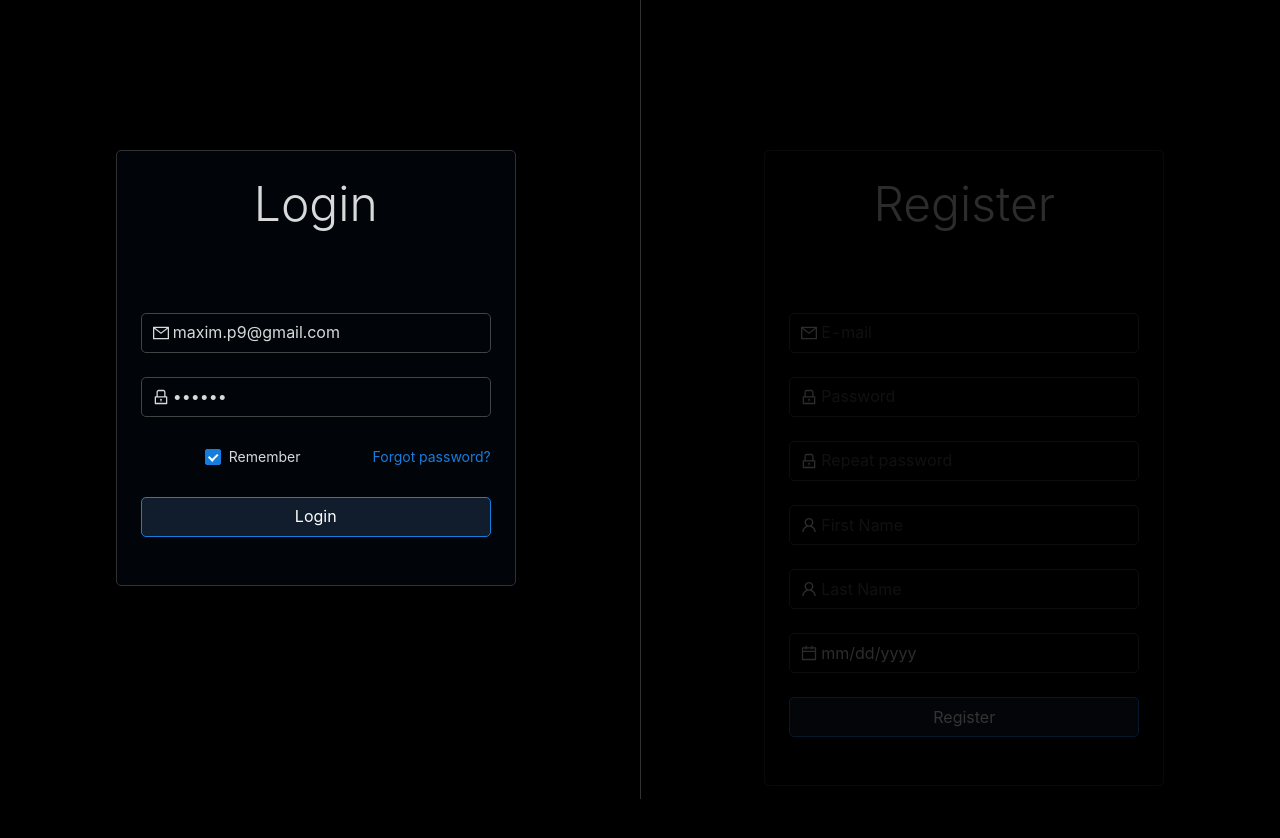
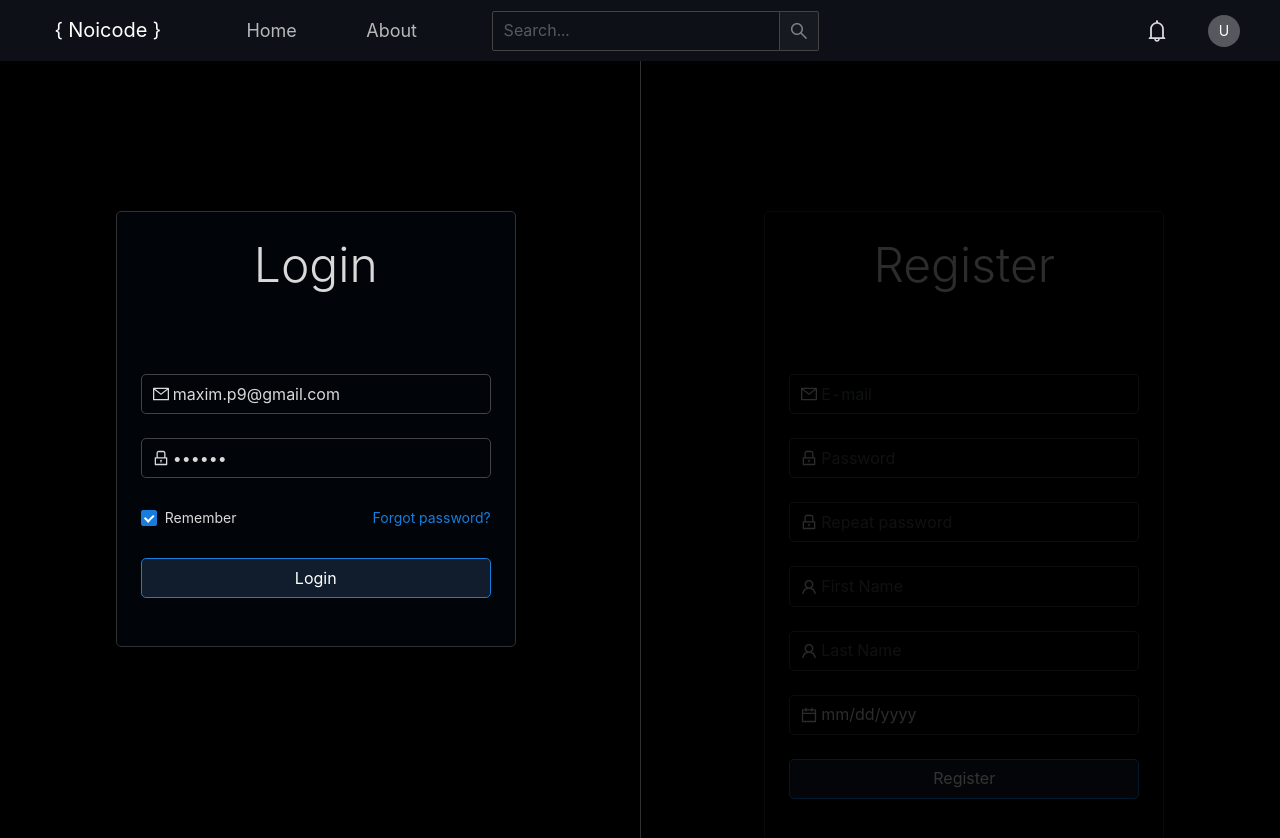
Before and after one commit to max-pok/Noicode, a React (Create React App) app in the folder client/: page /auth in a window 1280 px wide. Shown: the top 838 px of the page. Before the commit the page ends 800 px from the top, so only its background shows below. Built offline with nearby package versions, Linux system fonts and the light colour scheme.

Commit message:
init navbar

```diff
--- a/client/src/App.js
+++ b/client/src/App.js
@@ -1,6 +1,7 @@
 import { useState, useEffect } from "react"
 import Auth from "./components/authentication/auth"
 import Home from "./components/home/home"
+import Navbar from "./components/navbar/navbar"
 import { BrowserRouter as Router, Switch, Route, Redirect } from "react-router-dom"
 import "./App.css"
 
@@ -23,16 +24,18 @@ function App() {
   return (
     <div className='App'>
       <Router>
+        <Navbar />
         <Switch>
-          <Route exact path='/auth'>
+          <Route path='/auth' exact>
             {token ? <Redirect to='/home' /> : <Auth saveToken={saveToken} />}
           </Route>
-          <Route path='/home'>
+          <Route path='/home' exact>
             <Home />
           </Route>
-          <Route path='/'>
+          <Route path='/' exact>
             <Home />
           </Route>
+          <Redirect to='/home' />
         </Switch>
       </Router>
     </div>
--- a/client/src/components/authentication/auth.css
+++ b/client/src/components/authentication/auth.css
@@ -1,4 +1,5 @@
 .combined-pages {
+  text-align: left;
   display: flex;
   flex-direction: row;
   align-content: stretch;
@@ -23,6 +24,6 @@
   }
   .divider {
     height: auto;
-    width: 100vh;
+    width: 100vw;
   }
 }
--- /dev/null
+++ b/client/src/components/navbar/navbar.css
@@ -0,0 +1,44 @@
+.navbar-logo {
+  padding: 15px;
+  color: #fff;
+  pointer-events: none;
+  margin-left: 40px;
+}
+
+.navbar-logo:hover {
+  color: black;
+  background-color: #fff;
+}
+
+.navbar-main-bg {
+  background-color: #0d1117;
+  padding: 0px;
+  box-shadow: 0 2px 4px 0 rgba(0, 0, 0.1, 0.3);
+}
+
+.nav-link {
+  color: rgba(255, 255, 255, 0.7);
+}
+
+.nav-link {
+  color: rgba(255, 255, 255, 0.7);
+  margin-left: 40px;
+  border-radius: 5px;
+  width: 80px;
+}
+
+.nav-link:hover {
+  color: rgb(15, 117, 201);
+}
+
+.nav-item {
+  font-size: large;
+}
+
+.alert-icon:hover {
+  color: rgb(15, 117, 201);
+}
+
+.d-flex {
+  padding-right: 40px;
+}
--- /dev/null
+++ b/client/src/components/navbar/navbar.js
@@ -0,0 +1,50 @@
+import "./navbar.css"
+import { NavLink } from "react-router-dom"
+import { Input, Typography, Avatar } from "antd"
+import { BellOutlined, AntDesignOutlined } from "@ant-design/icons"
+
+const { Search } = Input
+const { Title } = Typography
+
+const Navbar = () => {
+  const onSearch = (value) => console.log(value)
+
+  return (
+    <nav className='navbar navbar-expand-lg navbar-main-bg'>
+      <NavLink className='navbar-brand navbar-logo' to='/' exact>
+        {`{ Noicode }`}
+      </NavLink>
+
+      <button className='navbar-toggler' type='button' data-toggle='collapse' data-target='#navbarSupportedContent' aria-controls='navbarSupportedContent' aria-expanded='false' aria-label='Toggle navigation'>
+        sdf
+      </button>
+
+      <div className='collapse navbar-collapse' id='navbarSupportedContent'>
+        <ul className='navbar-nav me-auto mb-2 mb-lg-0'>
+          <li className='nav-item'>
+            <NavLink className='nav-link' to='/' exact>
+              Home
+            </NavLink>
+          </li>
+
+          <li className='nav-item'>
+            <NavLink className='nav-link' to='/about' exact>
+              About
+            </NavLink>
+          </li>
+          <li className='nav-item'>
+            <Search placeholder='Search...' allowClear onSearch={onSearch} size='large' style={{ paddingTop: "2px", paddingLeft: "60px" }} />
+          </li>
+        </ul>
+        <form className='d-flex'>
+          <BellOutlined className='alert-icon' style={{ fontSize: "22px" }} />
+        </form>
+        <form className='d-flex'>
+          <Avatar>U</Avatar>
+        </form>
+      </div>
+    </nav>
+  )
+}
+
+export default Navbar
```
